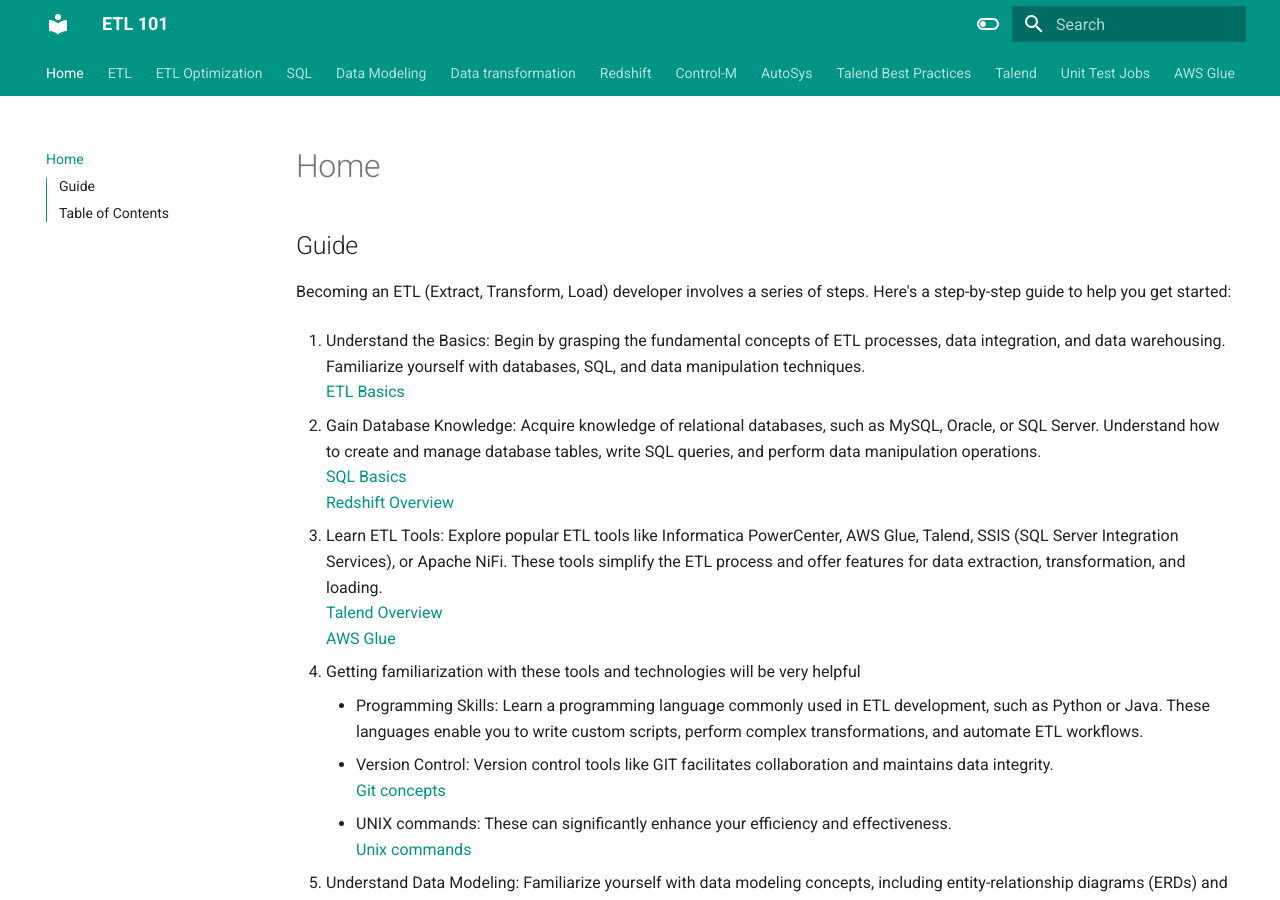
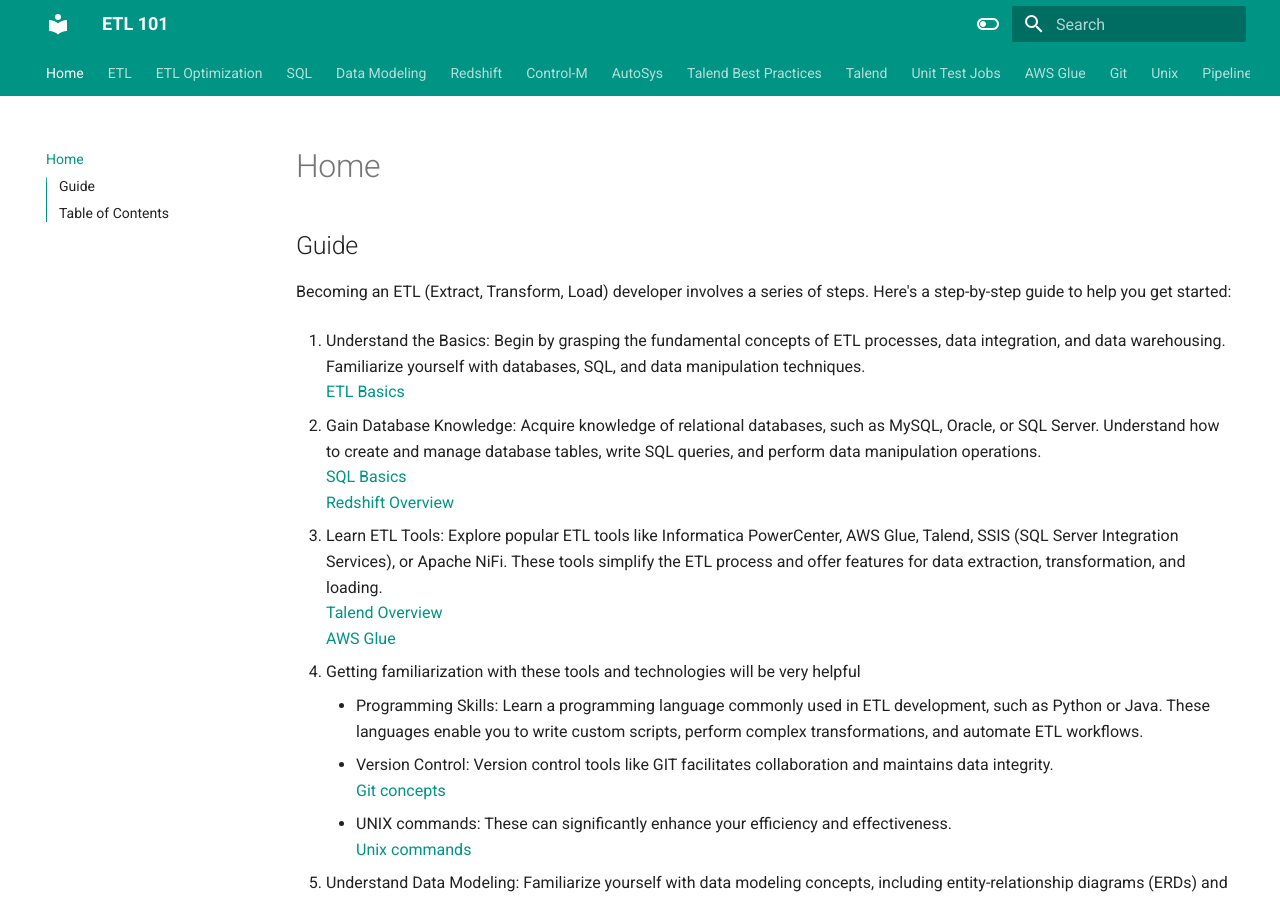
Before and after one commit to adhikari18/learn-etl, an MkDocs documentation site: the page built from docs/index.md, in a window 1280 px wide and 900 px high. Built offline with MkDocs 1.6.1 and Material for MkDocs 9.7.7, drawn with Linux system fonts in a browser that asks for light colours.

Commit message:
remove data transformation

```diff
--- a/mkdocs.yml
+++ b/mkdocs.yml
@@ -53,7 +53,6 @@
     - 'etl-optimization.md'
     - 'sql.md'
     - 'data-modeling.md'
-    - 'data-transformation.md'
     - 'redshift.md'
     - 'control-m.md'
     - 'autosys.md'
```
Also changed, not shown: data-transformation.md (renamed from docs/data-transformation.md).
